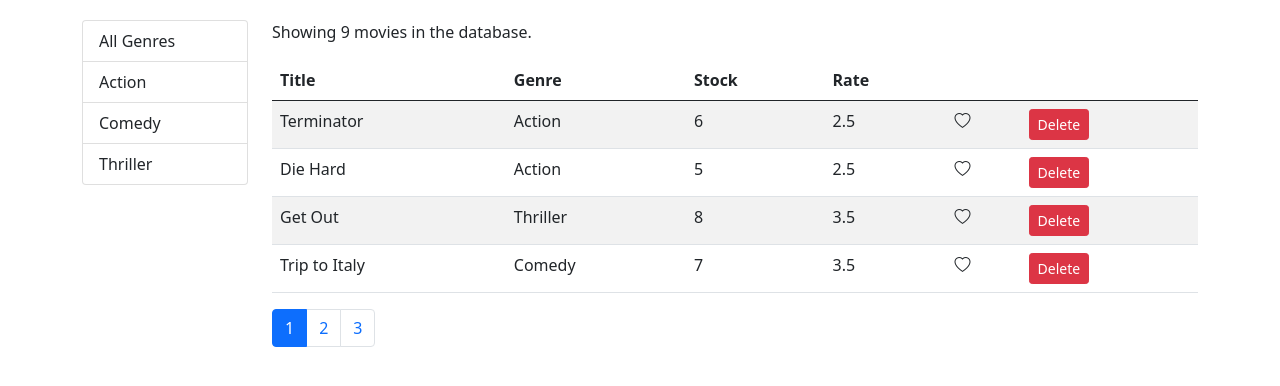
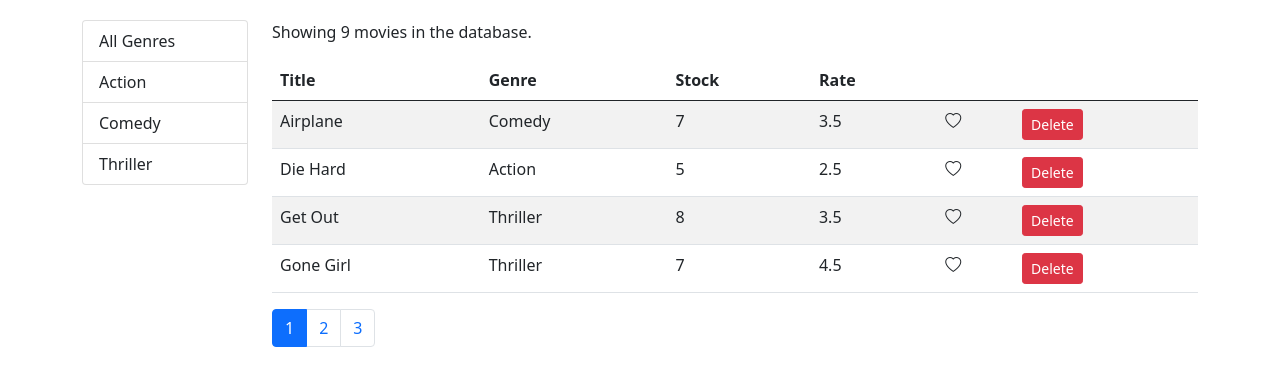
Before and after one commit to jstnhwang/vidly, a React (Create React App) app: page / in a window 1280 px wide. Shown: the top 386 px of the page. Built offline with nearby package versions, Linux system fonts and the light colour scheme.

Commit message:
Set new state and edit handleSort function to sort

```diff
--- a/src/components/movies.jsx
+++ b/src/components/movies.jsx
@@ -5,13 +5,15 @@
 import { getMovies } from "../services/fakeMovieService";
 import { getGenres } from "../services/fakeGenreService";
 import { paginate } from "../utils/paginate";
+import _ from "lodash";
 
 class Movies extends Component {
   state = {
     movies: [],
     genres: [],
     currentPage: 1,
-    pageSize: 4
+    pageSize: 4,
+    sortColumn: { path: "title", order: "asc" }
   };
 
   componentDidMount = () => {
@@ -40,19 +42,22 @@
   };
 
   handleSort = path => {
-    console.log(path);
+    this.setState({ sortColumn: { path, order: "asc" } });
   };
 
   render() {
     const { movies: allMovies, currentPage, pageSize } = this.state;
     const { genres, selectedGenre } = this.state;
+    const { sortColumn } = this.state;
 
     const filtered =
       selectedGenre && selectedGenre._id
         ? allMovies.filter(m => m.genre._id === selectedGenre._id)
         : allMovies;
 
-    const movies = paginate(filtered, currentPage, pageSize);
+    const sorted = _.orderBy(filtered, [sortColumn.path], [sortColumn.order]);
+
+    const movies = paginate(sorted, currentPage, pageSize);
 
     if (filtered.length === 0) return <p>There are no movies in the database.</p>;
 
```
